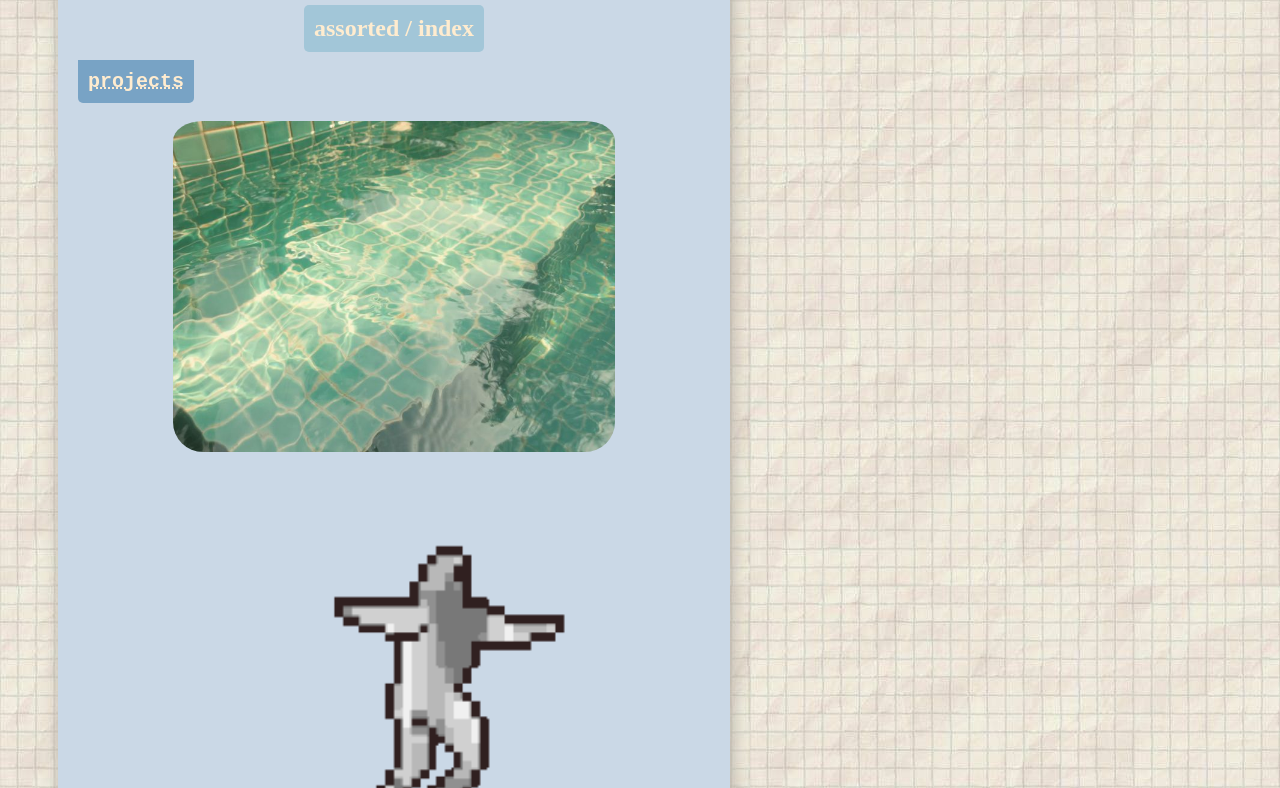
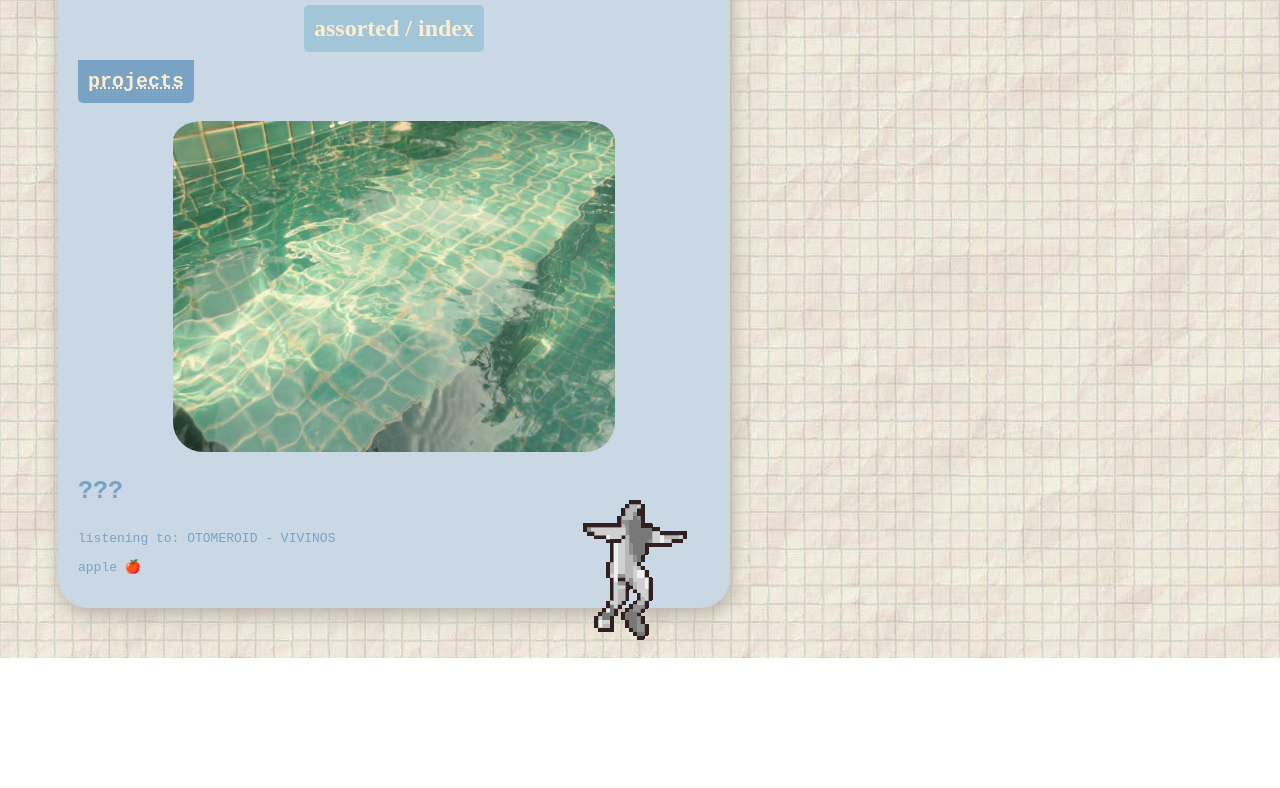
Before and after one commit to PKsCollection/assorted, a plain HTML site: page index.html in a window 1280 px wide. Shown: the part 164-952 px from the top of the page. After the commit the page ends 822 px from the top, so only its background shows below. Drawn offline with Linux system fonts and the light colour scheme.

Commit message:
backflip class

```diff
--- a/mainstyle.css
+++ b/mainstyle.css
@@ -74,3 +74,7 @@ a {
   background: #78A3C5;
   font-size: 20px;
 }
+.backflip {
+  float: right;
+  width: auto;
+}
```
